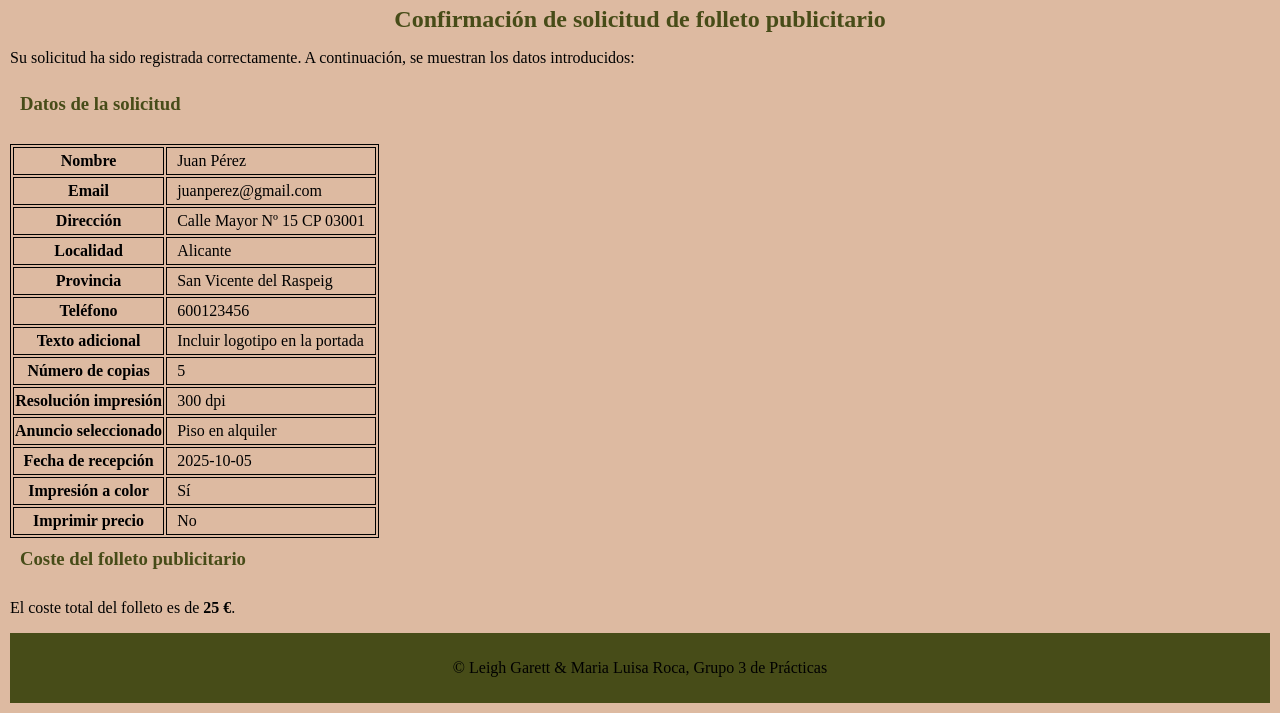
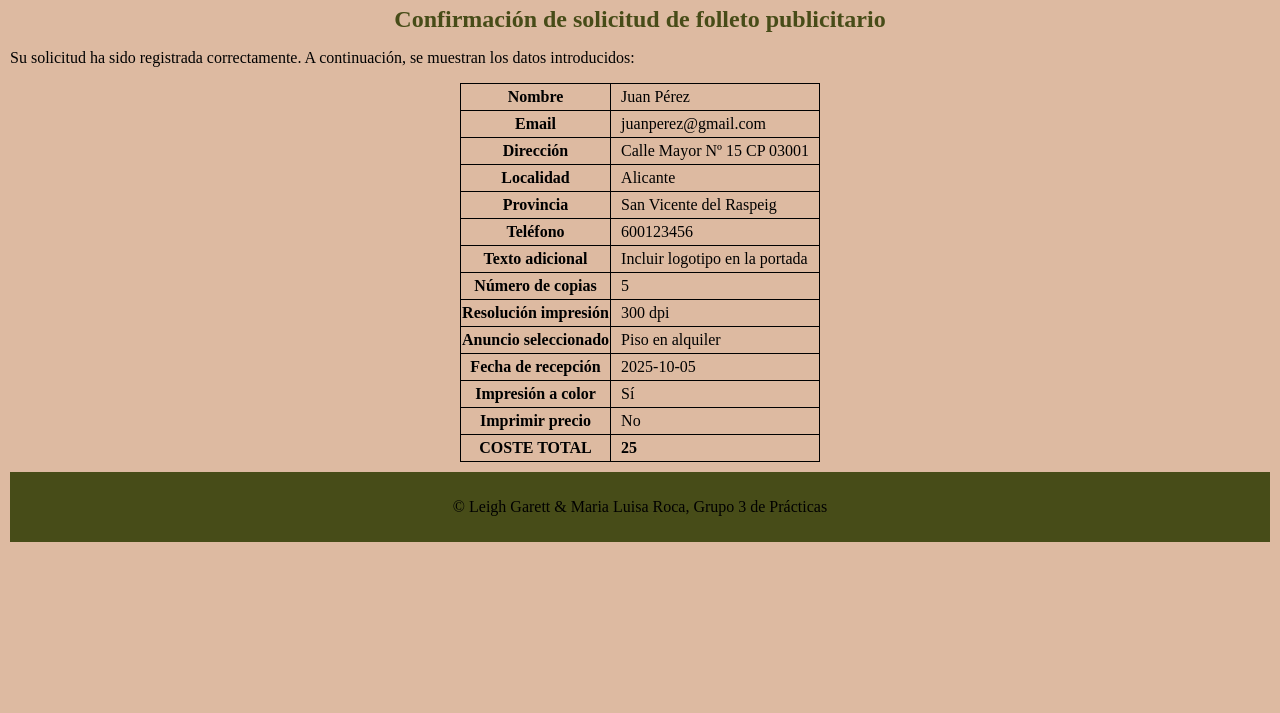
Before and after one commit to slg71/DAW, a PHP site: page /respuesta_folleto.html in a window 1280 px wide. Shown: the part 112-825 px from the top of the page. After the commit the page ends 654 px from the top, so only its background shows below. Run offline with PHP 8.4, Linux system fonts and the light colour scheme.

Commit message:
Centro la tabla

```diff
--- a/css/estilo.css
+++ b/css/estilo.css
@@ -263,6 +263,11 @@ article a {
 
 
 /*=================================DISEÑO DE LA TABLA=================================*/
+table {
+  margin: 0 auto; /* centra horizontalmente */
+  border-collapse: collapse; /* opcional: mejora el aspecto */
+}
+
 
 table, tr, th, td {
     border: 1px solid black;
--- a/registro.html
+++ b/registro.html
@@ -30,7 +30,7 @@
                 <label for="pwd">Contraseña</label>
                 <input type="password" id="pwd" name="pwd">
 
-                <label for="pwd2">Contraseña</label>
+                <label for="pwd2">Repetir Contraseña</label>
                 <input type="password" id="pwd2" name="pwd2">
 
 
--- a/respuesta_folleto.html
+++ b/respuesta_folleto.html
@@ -29,7 +29,6 @@
     <h2>Confirmación de solicitud de folleto publicitario</h2>
     <p>Su solicitud ha sido registrada correctamente. A continuación, se muestran los datos introducidos:</p>
 
-    <h3>Datos de la solicitud</h3>
     <table>
       <tr><th>Nombre</th><td>Juan Pérez</td></tr>
       <tr><th>Email</th><td>juanperez@gmail.com</td></tr>
@@ -44,10 +43,8 @@
       <tr><th>Fecha de recepción</th><td>2025-10-05</td></tr>
       <tr><th>Impresión a color</th><td>Sí</td></tr>
       <tr><th>Imprimir precio</th><td>No</td></tr>
+      <tr><th><strong>COSTE TOTAL</strong></th><td><strong>25</strong></td></tr>
     </table>
-
-    <h3>Coste del folleto publicitario</h3>
-    <p>El coste total del folleto es de <strong>25 €</strong>.</p>
   </main>
   <footer>
     <p>© Leigh Garett & Maria Luisa Roca, Grupo 3 de Prácticas</p>
```
